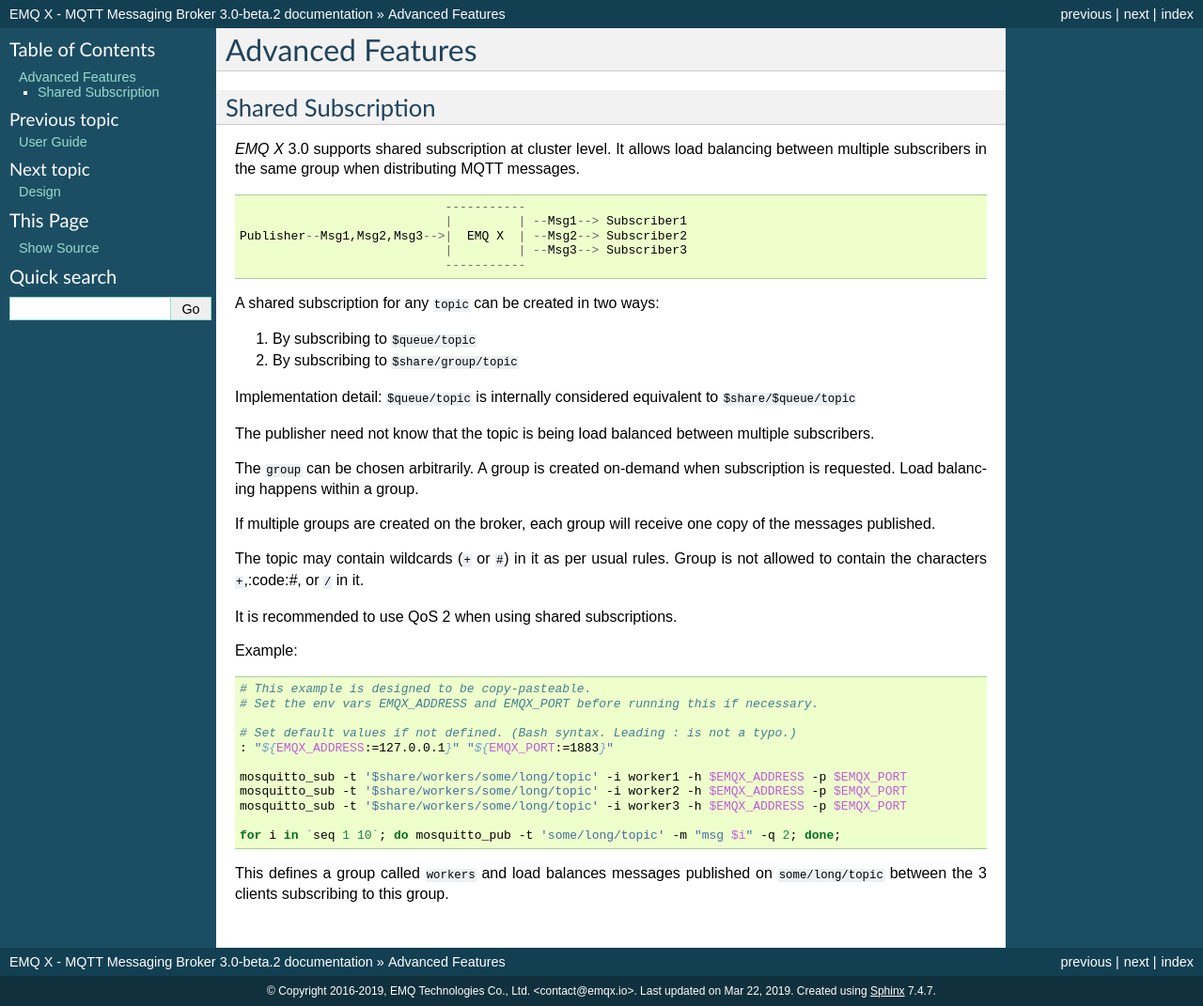
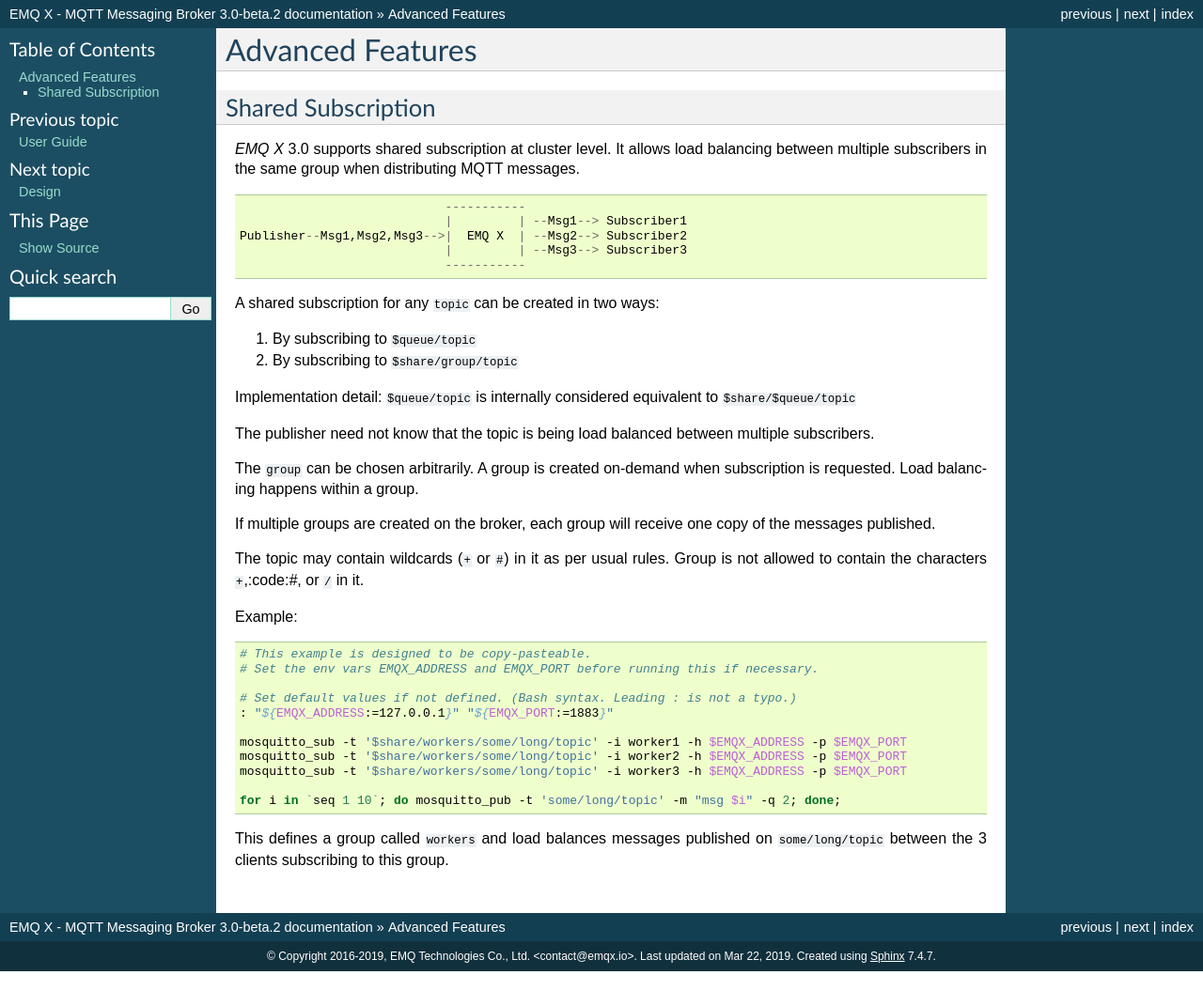
Before and after one commit to emqxarchive/emqx-docs-en, a Sphinx documentation site: the page built from source/advanced.rst, in a window 1280 px wide. Shown: the whole page at 94% size. Built offline with Sphinx 7.4.7, drawn with Linux system fonts in a browser that asks for light colours; after the commit the page ends 1034 px from its top, so only the background shows below that.

Commit message:
rescind qos2 recommendation for shared sub

```diff
--- a/source/advanced.rst
+++ b/source/advanced.rst
@@ -34,8 +34,6 @@
 The topic may contain wildcards (:code:`+` or :code:`#`) in it as per usual rules.
 Group is not allowed to contain the characters :code:`+`,:code:`#`, or :code:`/` in it.
 
-It is recommended to use QoS 2 when using shared subscriptions.
-
 Example:
 
 .. code-block:: shell
```
